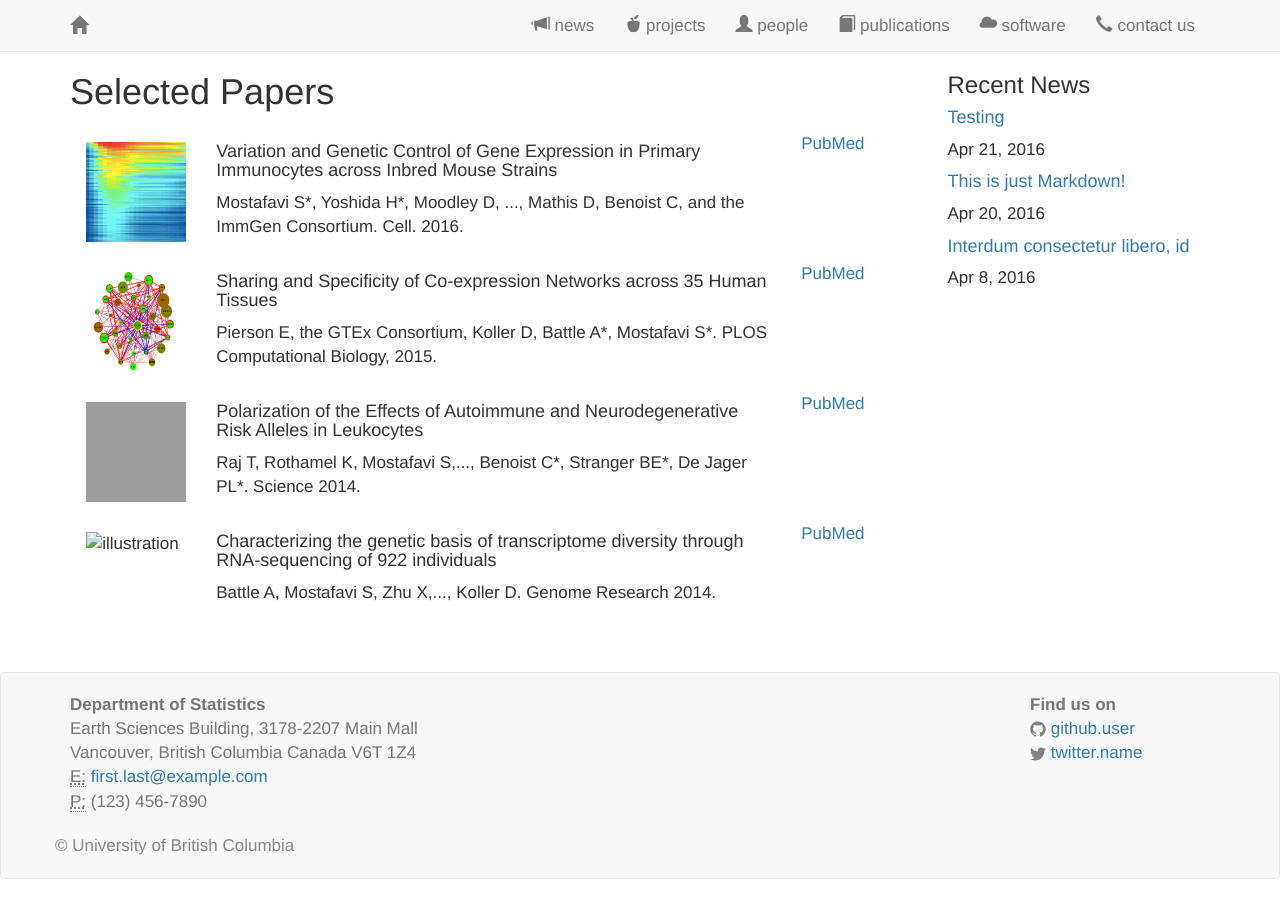
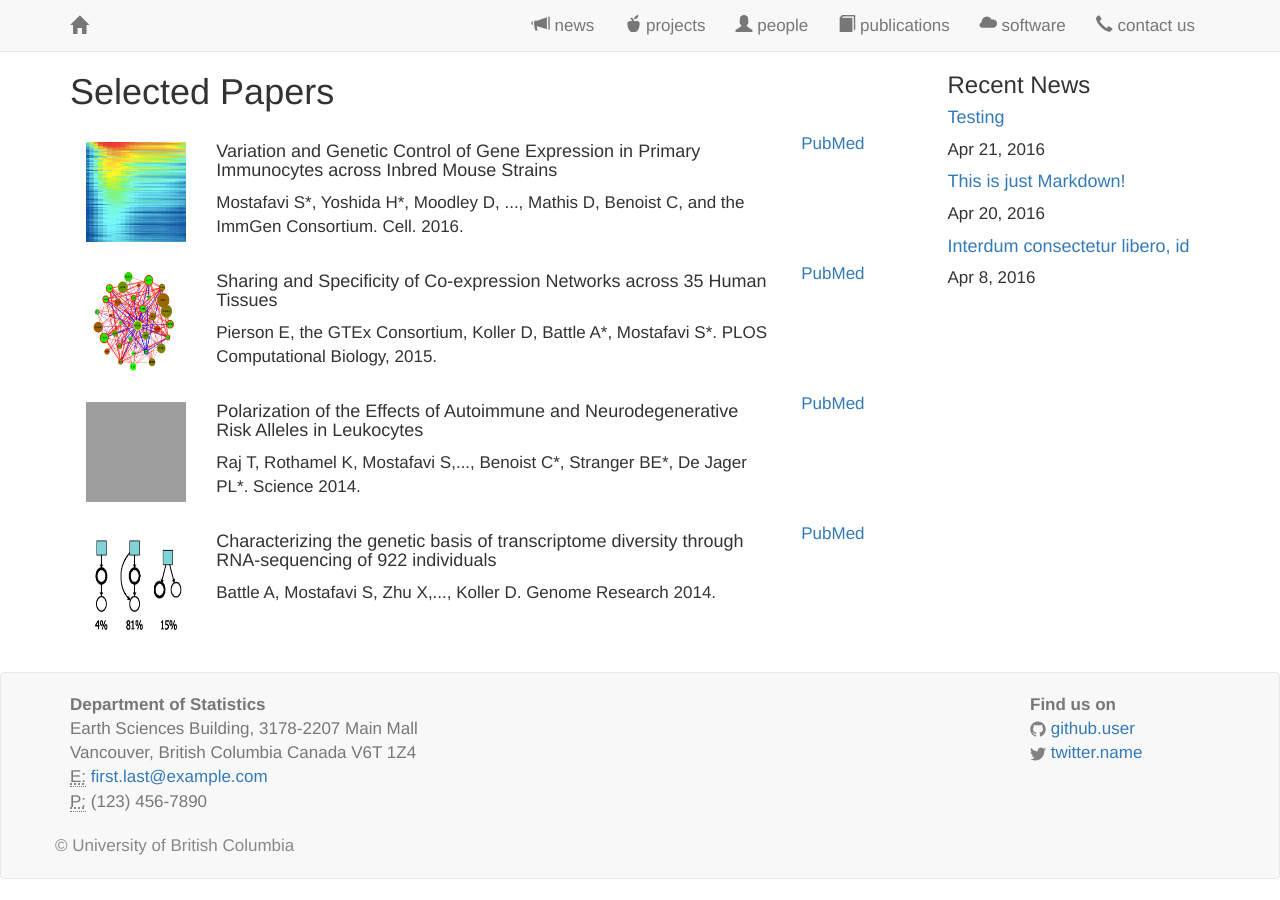
Before and after one commit to saramostafavi/saramostafavi.github.io, a Jekyll site: the page built from publications.html, in a window 1280 px wide. Built offline with Jekyll 4.4.1, drawn with Linux system fonts in a browser that asks for light colours; nearby versions of some CDN libraries; a style sheet for code colours, icons or effects is not loaded; grey boxes are pictures that could not be loaded.

Commit message:
Update publications.yml

```diff
--- a/_data/publications.yml
+++ b/_data/publications.yml
@@ -30,7 +30,7 @@
     Characterizing the genetic basis of transcriptome diversity through RNA-sequencing of 922 individuals
   author: >
     Battle A, Mostafavi S, Zhu X,..., Koller D. Genome Research 2014.
-  image: ../imagesc/plos_comp_bio_fig.png
+  image: ../images/GRpaper.png
   repo:
     name: PubMed
     url: http://www.ncbi.nlm.nih.gov/pubmed/24786080
```
